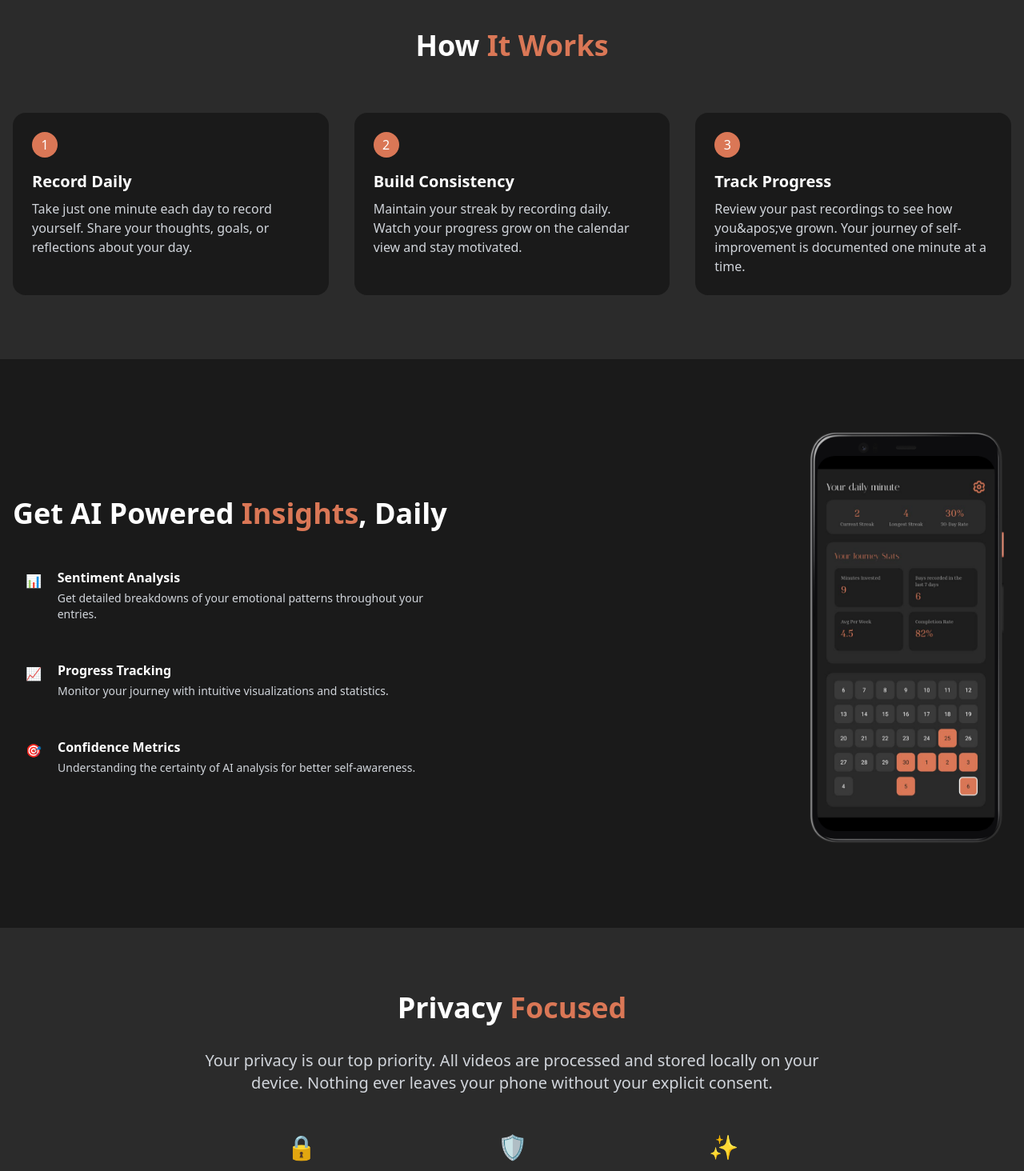
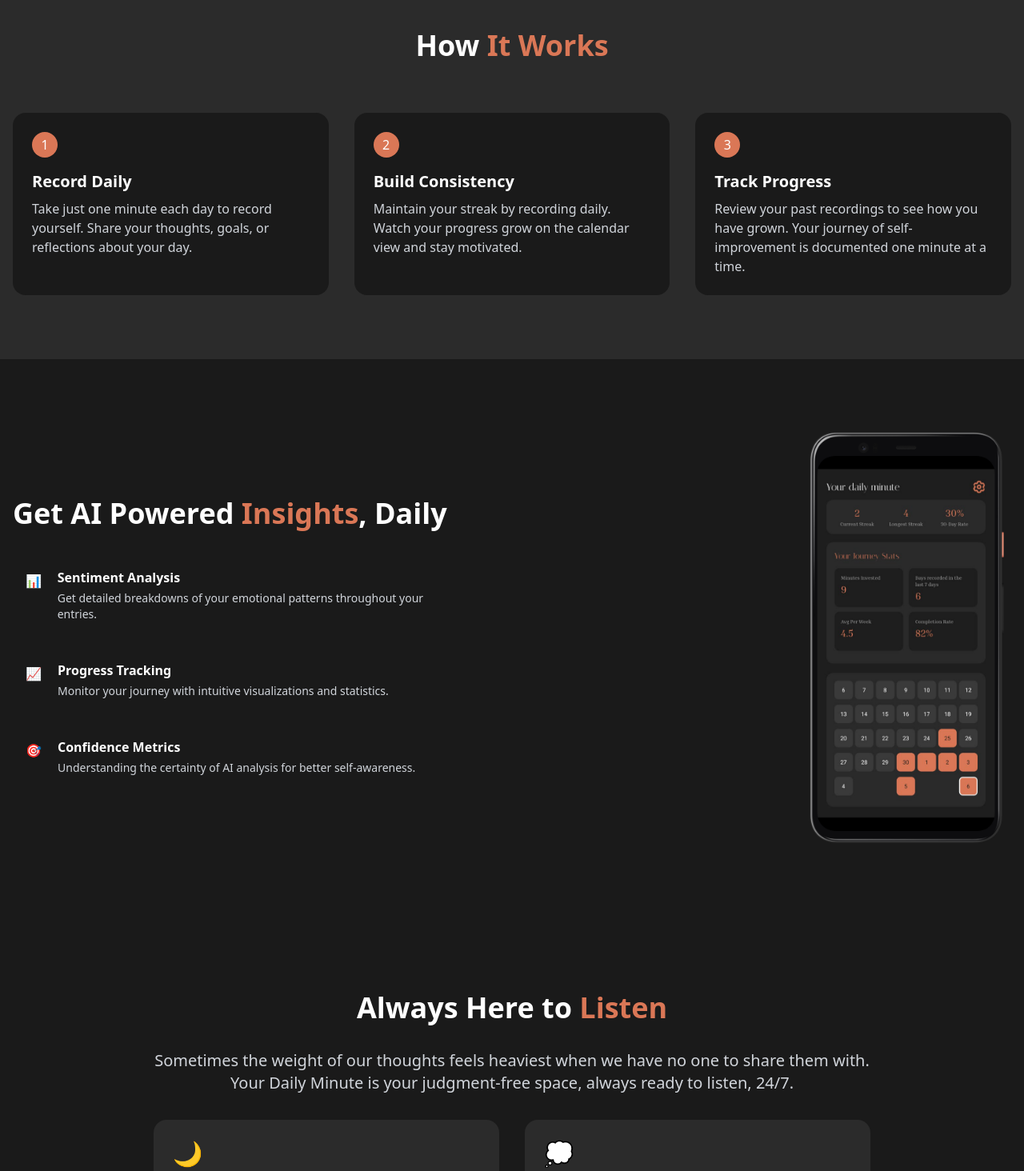
Before and after one commit to Utkarsh4517/yourdailyminute-landing-page, a Next.js app: page / in a window 1280 px wide. Shown: the part 1330-2794 px from the top of the page at 80% size. Built offline with nearby package versions, Linux system fonts and the light colour scheme.

Commit message:
added always here to listen section

```diff
--- a/src/app/page.tsx
+++ b/src/app/page.tsx
@@ -138,6 +138,44 @@ export default function Home() {
         </div>
       </section>
 
+      <section className="container mx-auto px-4 py-20 bg-gray-dark">
+        <div className="max-w-4xl mx-auto text-center space-y-8">
+          <h2 className="text-3xl md:text-4xl font-bold">
+            Always Here to <span className="text-primary">Listen</span>
+          </h2>
+          <p className="text-xl text-gray-300">
+            Sometimes the weight of our thoughts feels heaviest when we have no one to share them with.
+            Your Daily Minute is your judgment-free space, always ready to listen, 24/7.
+          </p>
+          <div className="grid md:grid-cols-2 gap-8 text-left mt-12">
+            <div className="space-y-4 p-6 bg-background rounded-2xl">
+              <div className="text-3xl">🌙</div>
+              <h3 className="text-xl font-bold">Your Midnight Companion</h3>
+              <p className="text-gray-300">
+                When thoughts keep you awake and the world is asleep, take a minute to speak your mind.
+                Sometimes, all we need is a moment to voice our thoughts and find peace.
+              </p>
+            </div>
+            <div className="space-y-4 p-6 bg-background rounded-2xl">
+              <div className="text-3xl">💭</div>
+              <h3 className="text-xl font-bold">A Safe Space for Your Thoughts</h3>
+              <p className="text-gray-300">
+                No judgment, no expectations - just you and your thoughts. Transform your quiet moments into
+                meaningful self-discovery with AI-powered insights that help you understand yourself better.
+              </p>
+            </div>
+          </div>
+          <div className="mt-12">
+            <a
+              href="https://apps.apple.com/us/app/your-daily-minute/id6738890503?uo=2&partnerId=11&at=1001l5Uo"
+              className="bg-primary text-white px-12 py-4 rounded-full hover:bg-opacity-90 transition inline-block"
+            >
+              Begin Your Journey
+            </a>
+          </div>
+        </div>
+      </section>
+
       <section className="container mx-auto px-4 py-20">
         <div className="max-w-3xl mx-auto text-center space-y-8">
           <h2 className="text-3xl md:text-4xl font-bold">
@@ -221,7 +259,7 @@ const steps = [
   },
   {
     title: "Track Progress",
-    description: "Review your past recordings to see how you&apos;ve grown. Your journey of self-improvement is documented one minute at a time.",
+    description: "Review your past recordings to see how you have grown. Your journey of self-improvement is documented one minute at a time.",
   },
 ];
 
```
